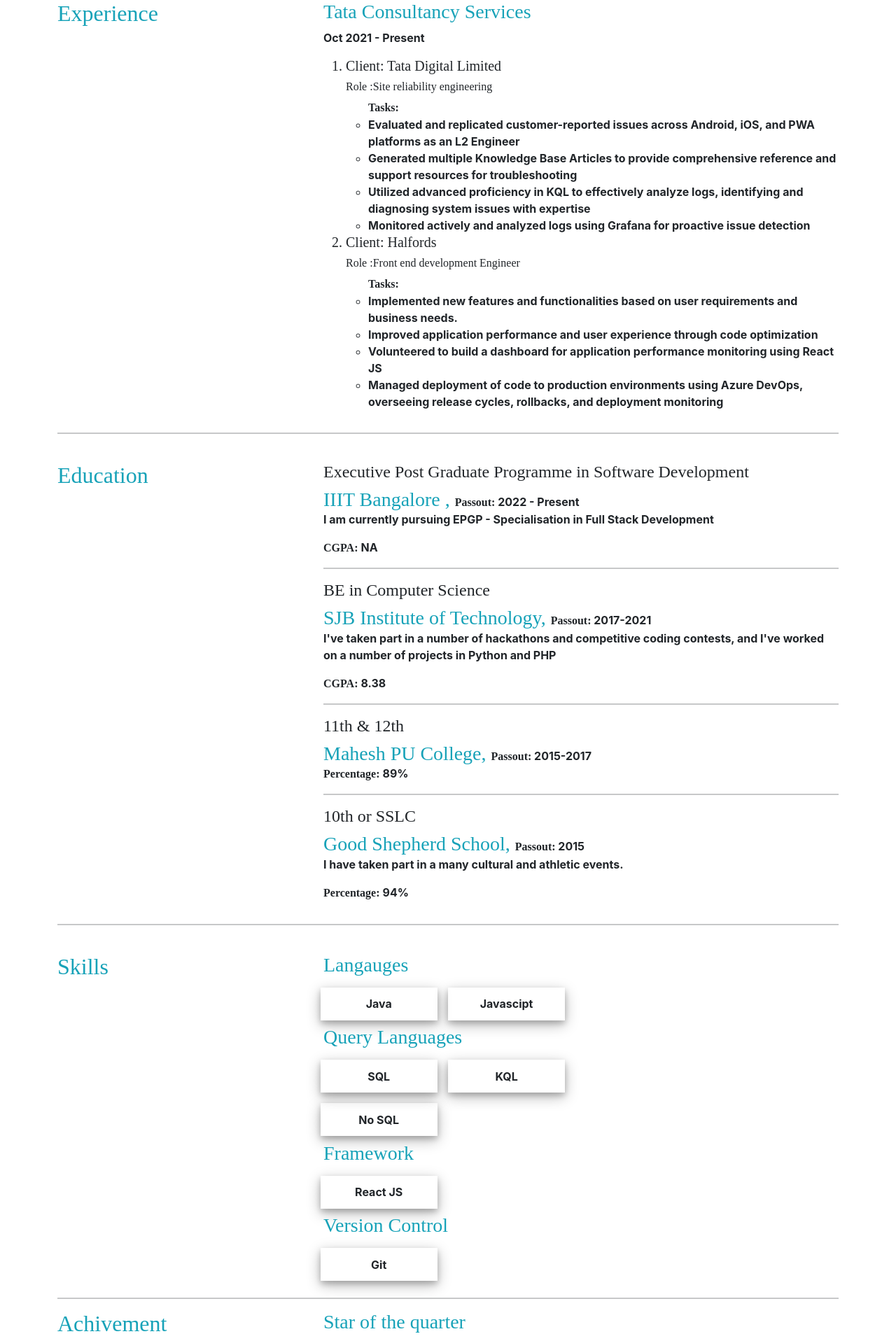
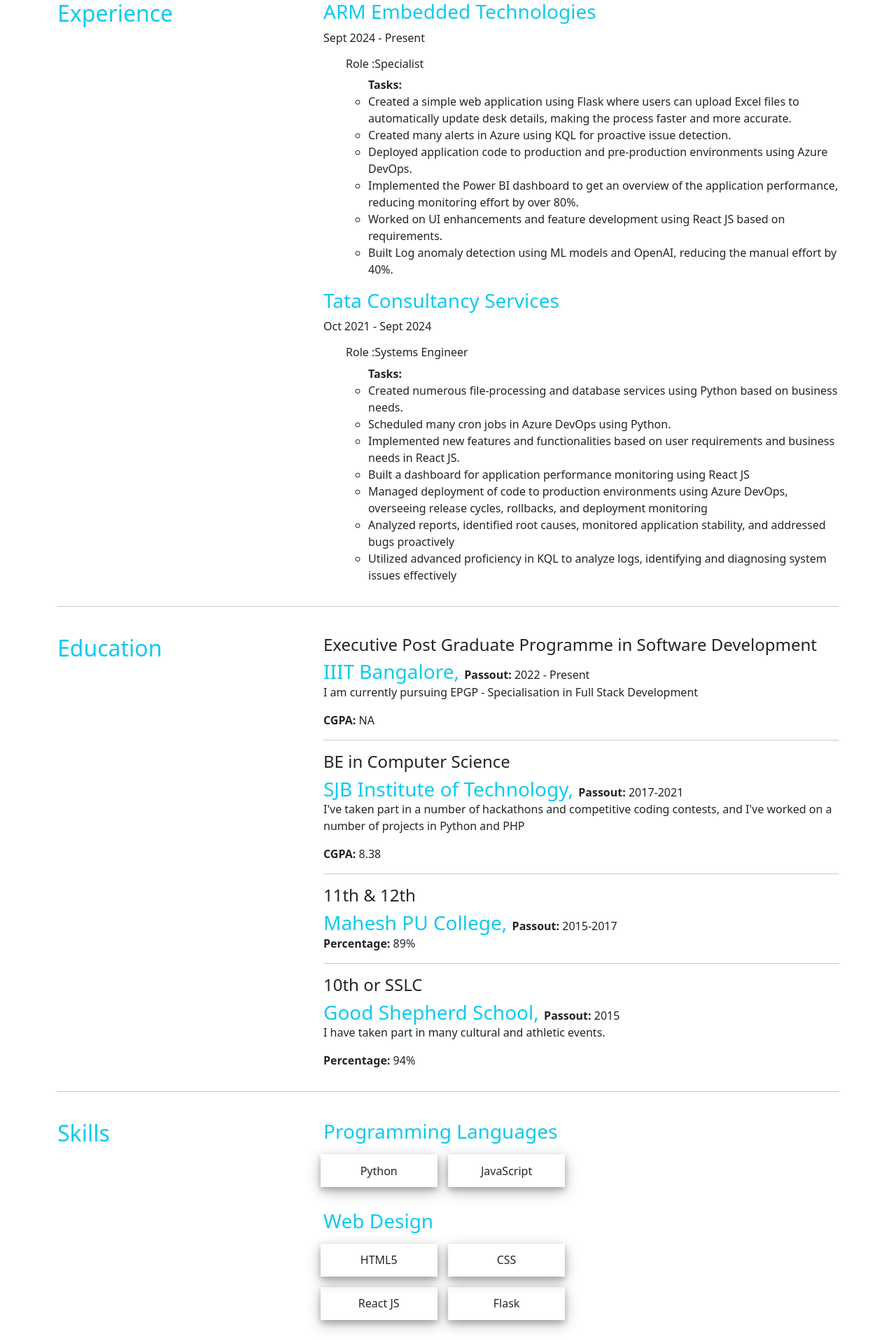
Before and after one commit to varuniherle/portfolio, a React (Create React App) app: page / in a window 1280 px wide. Shown: the part 800-2716 px from the top of the page at 70% size. Built offline with nearby package versions, Linux system fonts and the light colour scheme; a web font is replaced by a local one.

Commit message:
updated the resume

```diff
--- a/package.json
+++ b/package.json
@@ -4,10 +4,12 @@
   "private": true,
   "homepage": "https://varuniherle.github.io/portfolio",
   "dependencies": {
+    "@tailwindcss/postcss": "^4.1.11",
     "@testing-library/jest-dom": "^5.16.5",
     "@testing-library/react": "^13.4.0",
     "@testing-library/user-event": "^13.5.0",
     "bootstrap": "^5.2.3",
+    "postcss": "^8.5.6",
     "react": "^18.2.0",
     "react-bootstrap": "^2.7.0",
     "react-bootstrap-icons": "^1.10.2",
@@ -15,6 +17,7 @@
     "react-icons": "^4.12.0",
     "react-scripts": "5.0.1",
     "react-social-icons": "^6.7.0",
+    "tailwindcss": "^4.1.11",
     "typewriter-effect": "^2.19.0",
     "web-vitals": "^2.1.4"
   },
--- a/src/App.css
+++ b/src/App.css
@@ -0,0 +1,12 @@
+/* App.css */
+body {
+  background-color: lightpink;
+  margin: 0;
+  padding: 0;
+  font-family: sans-serif;
+}
+
+/* Optional: also apply to main wrapper */
+.App {
+  min-height: 100vh;
+}
--- a/src/App.js
+++ b/src/App.js
@@ -1,7 +1,7 @@
 import logo from './logo.svg';
 import './App.css';
 import 'bootstrap/dist/css/bootstrap.min.css';
-import './bootstrap.min.css';
+// import './bootstrap.min.css';
 import Home from './components/Home';
 
 function App() {
--- a/src/components/Experience.jsx
+++ b/src/components/Experience.jsx
@@ -25,7 +25,7 @@
                 {e.client.map((exp) =>{
                     return(
                        <div>
-                        <h5><li>Client: {exp.client}</li></h5>
+                        {/* <h5><li>Client: {exp.client}</li></h5> */}
                         <h6>Role :{exp.role}</h6>
                         <ul><b>Tasks:</b>
                         {exp.desc.map((d) =>{
--- a/src/components/Navigation.jsx
+++ b/src/components/Navigation.jsx
@@ -9,26 +9,21 @@
 function Navigation() {
   return (
     <div>
-    <Navbar collapseOnSelect expand="lg" variant='dark' bg="primary" fixed="top" >
+      <Navbar collapseOnSelect expand="lg" variant="light" bg="light" fixed="top">
         <Container fluid>
           <Navbar.Brand href="#">Varuni Herle</Navbar.Brand>
           <Navbar.Toggle aria-controls="responsive-navbar-nav" />
           <Navbar.Collapse id="responsive-navbar-nav">
             <Nav className="justify-content-end flex-grow-1 pe-3">
               <Nav.Link href="#home">Home</Nav.Link>
-            {/* <Nav.Link href="#">About</Nav.Link> */}
               <Nav.Link href="#portfolio">Portfolio</Nav.Link>
-            {/* <Nav.Link href="#">Experience</Nav.Link> */}
               <Nav.Link href="#projects">Projects</Nav.Link>
-            {/* <Nav.Link href="#">Achievement</Nav.Link> */}
-
             </Nav>
           </Navbar.Collapse>
         </Container>
       </Navbar>
-
     </div>
-  )
+  );
 }
 
 export default Navigation
--- a/src/components/Projects.jsx
+++ b/src/components/Projects.jsx
@@ -4,43 +4,30 @@
 import data from '../resume.js'
 
 function Projects() {
-const project = data.project
+  const project = data.project
+
   return (
     <div className='container p-3'>
-        <h2 className='text-info'>My Projects</h2>
-        <div className='row'>
-            {project.map((p)=>{
-                return(
-            <div className='col-md-3 card2 mx-auto mb-2'>
-              <a className='text-info h4 link' href={p.link}>{p.name}</a>
-              <p>{p.desc}</p>
-
-
-
-            </div>
-                    // <div className='col-md-4'>
-                    // <Card style={{height  :'18rem'}}>
-
-                    //     {/* <Card.Header> */}
-                    //     <Card.Title >
-                    //         <p className='text-info h5'>{p.name}</p>
-                    //     </Card.Title>
-                    //     {/* </Card.Header> */}
-
-                    //     <Card.Body>
-                    //         <Card.Text>
-                    //             {p.desc}
-                    //         </Card.Text>
-                    //     </Card.Body>
-                    //     {p.link !="" ?
-                    //              <a href ={p.link} className="link">More about the project</a>
-                    //     : <></>}
-                    // </Card>
-                    // </div>
-                )
-            })}
-        </div>
-
+      <h2 className='text-info mb-4'>My Projects</h2>
+      <div className='row'>
+        {project.map((p, index) => (
+          <div className='col-md-4 mb-4 d-flex' key={index}>
+            <Card className='w-100 shadow-sm project-card'>
+              <Card.Body>
+                <Card.Title className='text-info h5'>{p.name}</Card.Title>
+                <Card.Text>{p.desc}</Card.Text>
+              </Card.Body>
+              {p.link && p.link !== '#' && (
+                <Card.Footer>
+                  <a href={p.link} className='link text-decoration-none text-primary' target="_blank" rel="noopener noreferrer">
+                    View Project
+                  </a>
+                </Card.Footer>
+              )}
+            </Card>
+          </div>
+        ))}
+      </div>
     </div>
   )
 }
--- a/src/components/Skills.jsx
+++ b/src/components/Skills.jsx
@@ -3,52 +3,20 @@
 import '../css/skills.css'
 
 function Skills() {
+  const skills = data.skills;
 
-    const lang = data.skills.Languages;
-    const framework = data.skills.Frameworks;
-    const query = data.skills['Query Languages']
-   const version = data.skills['Version Control']
   return (
     <div>
-        <div className='row'>
-        <h3 className='text-info'>Langauges</h3>
-        {lang.map((l) =>{
-            return(
-                <div className='col-6 card3' bg="secondary">
-                    {l}
-                </div>
-            )
-        })}
+      {Object.entries(skills).map(([category, values]) => (
+        <div className='row mb-4' key={category}>
+          <h3 className='text-info'>{category}</h3>
+          {values.map((item, index) => (
+            <div className='col-6 card3' key={index}>
+              {item}
+            </div>
+          ))}
         </div>
-        <div className='row'>
-        <h3 className='text-info'>Query Languages</h3>
-        {query.map((l) =>{
-            return(
-                <div className='col-6 card3' bg="secondary">
-                    {l}
-                </div>
-            )
-        })}
-        </div>
-        <div className='row'>
-        <h3 className='text-info'>Framework</h3>
-        {framework.map((l) =>{
-            return(
-                <div className="col-6 card3">
-                    {l}
-                </div>
-            )
-        })}
-        <h3 className='text-info'>Version Control</h3>
-        {version.map((l) =>{
-            return(
-                <div className="col-6 card3">
-                    {l}
-                </div>
-            )
-        })}
-        </div>
-
+      ))}
     </div>
   )
 }
--- a/src/resume.js
+++ b/src/resume.js
@@ -1,129 +1,153 @@
 const data = {
-    "about":"I am a Results-driven Software Developer with expertise in implementing user-focused features, optimizing code for enhanced performance, and managing deployment cycles using Azure DevOps. Proven ability in proactive bug resolution, root cause analysis, and creating real-time performance monitoring dashboards with React JS.",
+  "about": "Proficient software engineer with 3+ years of experience in developing Python Services. I am experienced in enhancing applications and managing full-cycle deployments using Azure DevOps. Currently exploring AI-based solutions and automation tools like n8n, OpenAI to drive continuous improvement and efficiency.",
 
-    "skills":{"Languages" :[ "Java","Javascipt"] ,
-    "Query Languages" :["SQL","KQL","No SQL" ],
-    "Frameworks" :["React JS"],
-    "Version Control":["Git"]
+  "skills": {
+    "Programming Languages": ["Python", "JavaScript"],
+    "Web Design": ["HTML5", "CSS", "React JS", "Flask"],
+    "Database": ["MySQL", "PL/SQL basic"],
+    "Core Competencies": ["Problem-Solving", "Data Structures and Algorithms", "Troubleshooting", "System Monitoring", "Unit Testing"],
+    "Methodologies": ["Agile", "DevOps", "CI/CD", "OOPS"]
   },
 
-    "contact":[
-        {"name" : "Email",
-        "link": "varunipherle@gmail.com"},
-        {"name": "LinkedIn",
-        "link":"https://www.linkedin.com/in/varuni-p-herle-26a3bb1a9/"},
-        {"name": "Github" ,
-        "link":"https://github.com/varuniherle"}
+  "contact": [
+    {"name": "Email", "link": "varunipherle@gmail.com"},
+    {"name": "LinkedIn", "link": "https://www.linkedin.com/in/varuni-p-herle-26a3bb1a9/"},
+    {"name": "Github", "link": "https://github.com/varuniherle"}
   ],
-    "education":[
+
+  "education": [
     {
-            "name":"IIIT Bangalore ",
-            "yop":"2022 - Present",
-            "marks":"NA",
-            "class" :"Executive Post Graduate Programme in Software Development ",
+      "name": "IIIT Bangalore",
+      "yop": "2022 - Present",
+      "marks": "NA",
+      "class": "Executive Post Graduate Programme in Software Development",
       "grade_type": "CGPA",
       "desc": "I am currently pursuing EPGP - Specialisation in Full Stack Development"
-
     },
     {
-            "name":"SJB Institute of Technology",
-            "yop":"2017-2021",
-            "marks":"8.38",
-            "class" :"BE in Computer Science",
+      "name": "SJB Institute of Technology",
+      "yop": "2017-2021",
+      "marks": "8.38",
+      "class": "BE in Computer Science",
       "grade_type": "CGPA",
       "desc": "I've taken part in a number of hackathons and competitive coding contests, and I've worked on a number of projects in Python and PHP"
-
     },
-
     {
-            "name":"Mahesh PU College",
-            "yop":"2015-2017",
-            "marks":"89%",
+      "name": "Mahesh PU College",
+      "yop": "2015-2017",
+      "marks": "89%",
       "class": "11th & 12th",
       "grade_type": "Percentage",
       "desc": ""
     },
     {
-            "name":"Good Shepherd School",
-            "yop":"2015",
-            "marks":"94%",
+      "name": "Good Shepherd School",
+      "yop": "2015",
+      "marks": "94%",
       "class": "10th or SSLC",
       "grade_type": "Percentage",
-            "desc":"I have taken part in a many cultural and athletic events."
-        },
+      "desc": "I have taken part in many cultural and athletic events."
+    }
+  ],
 
-    ],
-    "achievement":[
+  "achievement": [
     {
-            "title":"Star of the quarter",
-            "prize":"",
-            'link':"https://drive.google.com/file/d/1m0g9-__4bl-tVwYNLLYEA-DEapkUOfmy/view?usp=sharing",
-            'desc':"I have been awarded as Star of the month on October 2022"
+      "title": "Star of the quarter",
+      "prize": "",
+      "link": "https://drive.google.com/file/d/1m0g9-__4bl-tVwYNLLYEA-DEapkUOfmy/view?usp=sharing",
+      "desc": "I have been awarded as Star of the month on October 2022"
     },
     {
-            "title":"Tata Neu app improvement ideathons",
-            "prize":"Ranked in the top 10",
-            'link':"https://drive.google.com/file/d/1HKT-RLpHnoijQ4JAIKnSen5l8IO3MH5H/view?usp=sharing",
-            'desc':"Ranked in the top 10 participants in Tata Neu app improvement ideathons"
+      "title": "Tata Neu app improvement ideathons",
+      "prize": "Ranked in the top 10",
+      "link": "https://drive.google.com/file/d/1HKT-RLpHnoijQ4JAIKnSen5l8IO3MH5H/view?usp=sharing",
+      "desc": "Ranked in the top 10 participants in Tata Neu app improvement ideathons"
     },
     {
-            "title":"SheHacks - A Women only Hackathon",
-            "prize":"2nd Runner",
-            'link':"https://drive.google.com/file/d/1mGVFzd-OpHYZiuZusKibjqCCDHIfXXSG/view?usp=sharing",
-            'desc':"Secured a 3rd place in hackthon organised by IEEE CIS Chapter, GHRCE, conducted on Sept, 2020"
+      "title": "SheHacks - A Women only Hackathon",
+      "prize": "2nd Runner",
+      "link": "https://drive.google.com/file/d/1mGVFzd-OpHYZiuZusKibjqCCDHIfXXSG/view?usp=sharing",
+      "desc": "Secured a 3rd place in hackathon organised by IEEE CIS Chapter, GHRCE, conducted on Sept, 2020"
     },
     {
-            "title":"Sustaninathon- 24 hours Hackathon",
-            "prize":"Winner",
-            'link':"https://drive.google.com/file/d/1cjOEASfQEFvQ_BIj_QkvFVFXQJ82U3Cz/view?usp=sharing",
-            'desc':"Secured a 1st place in hackthon conducted by Bharati Vidyapeeth College of Engineering on Nov, 2020"
-        },
+      "title": "Sustaninathon- 24 hours Hackathon",
+      "prize": "Winner",
+      "link": "https://drive.google.com/file/d/1cjOEASfQEFvQ_BIj_QkvFVFXQJ82U3Cz/view?usp=sharing",
+      "desc": "Secured a 1st place in hackathon conducted by Bharati Vidyapeeth College of Engineering on Nov, 2020"
+    }
+  ],
 
-    ],
-    "publication":[],
-    "experience":[
-        {"company":"Tata Consultancy Services",
-        "Year of joining":"Oct 2021",
+  "publication": [],
+
+  "experience": [
+    {
+      "company": "ARM Embedded Technologies",
+      "Year of joining": "Sept 2024",
       "end date": "Present",
-        "client":[{
-        "client":"Tata Digital Limited",
-        "role":"Site reliability engineering",
-        "desc" :["Evaluated and replicated customer-reported issues across Android, iOS, and PWA platforms as an L2 Engineer"
-        ,"Generated multiple Knowledge Base Articles to provide comprehensive reference and support resources for troubleshooting",
-        "Utilized advanced proficiency in KQL to effectively analyze logs, identifying and diagnosing system issues with expertise",
-        "Monitored actively and analyzed logs using Grafana for proactive issue detection",
+      "client": [
+        {
+          "client": "Digital Platform Full Stack",
+          "role": "Specialist",
+          "desc": [
+            "Created a simple web application using Flask where users can upload Excel files to automatically update desk details, making the process faster and more accurate.",
+            "Created many alerts in Azure using KQL for proactive issue detection.",
+            "Deployed application code to production and pre-production environments using Azure DevOps.",
+            "Implemented the Power BI dashboard to get an overview of the application performance, reducing monitoring effort by over 80%.",
+            "Worked on UI enhancements and feature development using React JS based on requirements.",
+            "Built Log anomaly detection using ML models and OpenAI, reducing the manual effort by 40%."
+          ]
+        }
       ]
     },
     {
-          "client":"Halfords" ,
-          "role": "Front end development Engineer",
-          "desc" :["Implemented new features and functionalities based on user requirements and business needs.", "Improved application performance and user experience through code optimization",
-          "Volunteered to build a dashboard for application performance monitoring using React JS",
-          "Managed deployment of code to production environments using Azure DevOps, overseeing release cycles, rollbacks, and deployment monitoring"]
-        }],
-
+      "company": "Tata Consultancy Services",
+      "Year of joining": "Oct 2021",
+      "end date": "Sept 2024",
+      "client": [
+        {
+          "client": "Tata Digital Limited",
+          "role": "Systems Engineer",
+          "desc": [
+           "Created numerous file-processing and database services using Python based on business needs.",
+    "Scheduled many cron jobs in Azure DevOps using Python.",
+    "Implemented new features and functionalities based on user requirements and business needs in React JS.",
+    "Built a dashboard for application performance monitoring using React JS",
+    "Managed deployment of code to production environments using Azure DevOps, overseeing release cycles, rollbacks, and deployment monitoring",
+    "Analyzed reports, identified root causes, monitored application stability, and addressed bugs proactively",
+    "Utilized advanced proficiency in KQL to analyze logs, identifying and diagnosing system issues effectively"
+          ]
+        }
+      ]
     }
   ],
-    "project":[
+
+  "project": [
     {
-            "name":"Predicting disease based on different symptoms",
-            "link":"https://m.box.com/shared_item/https%3A%2F%2Fapp.box.com%2Fs%2Fnxekyxo4m136jw3n90zppu7mval1jb29",
-            "desc":"The website predicts disease based on user input using various machine learning algorithms and chatbots informs the user about symptoms and disease prognosis"
+      "name": "Sticky notesJobMatchAI",
+      "link": "https://github.com/varuniherle/JobMatchAI",
+      "desc": "JobMatchAI is a Python-based automation tool that scrapes job listings from Naukri.com based on your chosen filters, and then uses Google Gemini 2.0 Flash-Lite (via API) to score and assess how well each job matches your resume"
     },
     {
-            "name":"Expense tracker",
-            "link":"https://github.com/varuniherle/expense-income-notes-tracker",
-            "desc":"A personal website which keeps track of the income, expense, notes built using react js, node js, Express js"
+      "name": "Sticky notes",
+      "link": "https://varuniherle.github.io/sticky_notes/",
+      "desc": "The website that lets to create custamisable notes"
     },
     {
-            "name":"Pay-Slip Generator",
-            "link":"#",
-            "desc":"Developed a custom payslip generator application using ReactJS to automate the previously manual process at my family's printing press."
+      "name": "Json Viewer",
+      "link": "https://varuniherle.github.io/json_viewer/",
+      "desc": "The website that lets you view the json in a good format"
     },
+    {
+      "name": "Expense tracker",
+      "link": "https://github.com/varuniherle/expense-income-notes-tracker",
+      "desc": "A personal website which keeps track of the income, expense, notes built using react js, node js, Express js"
+    },
+    {
+      "name": "Pay-Slip Generator",
+      "link": "#",
+      "desc": "Developed a custom payslip generator application using ReactJS to automate the previously manual process at my family's printing press."
+    }
+  ]
+};
 
-
-    ],
-
-
-}
 export default data;
```
Also changed, not shown: 1 other file (tests, documents, lock files or other folders). Lines whose indentation alone changed are shown as unchanged.
